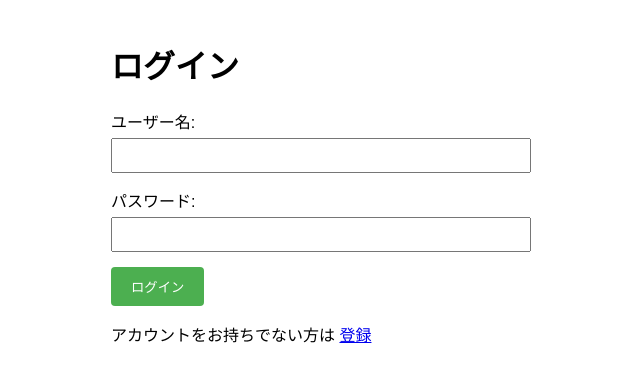
After one commit to masanikusu/crud-sqlite-py, a Flask app: page /login in a window 1280 px wide. The commit adds this page. Shown: the top 382 px of the page, without its empty margins (329-969 px from the left). Run offline with Flask 3, Linux system fonts and the light colour scheme.

Commit message:
add: login-auth/page

```diff
--- a/app.py
+++ b/app.py
@@ -1,21 +1,53 @@
-# app.py
-from flask import Flask, render_template, request, redirect, url_for
+from flask_login import (
+    LoginManager,
+    UserMixin,
+    login_user,
+    login_required,
+    logout_user,
+    current_user,
+)
+from werkzeug.security import generate_password_hash, check_password_hash
+from flask import Flask, render_template, request, redirect, url_for, flash
+
 import sqlite3
 from datetime import datetime, date
 
 app = Flask(__name__)
 
 
+# ユーザークラスの定義
+class User(UserMixin):
+    def __init__(self, id, username, email):
+        self.id = id
+        self.username = username
+        self.email = email
+
+
+# データベース初期化の更新
 def init_db():
     with sqlite3.connect("tasks.db") as conn:
         c = conn.cursor()
-        # カテゴリテーブルを作成
+        # ユーザーテーブルを作成
         c.execute("""
-                  CREATE TABLE IF NOT EXISTS categories
-                  (id INTEGER PRIMARY KEY AUTOINCREMENT,
-                  name TEXT NOT NULL UNIQUE,
-                  color TEXT DEFAULT '#808080')
+            CREATE TABLE IF NOT EXISTS users
+            (id INTEGER PRIMARY KEY AUTOINCREMENT,
+             username TEXT NOT NULL UNIQUE,
+             email TEXT NOT NULL UNIQUE,
+             password_hash TEXT NOT NULL)
         """)
+
+        # カテゴリテーブルにuser_idを追加
+        c.execute("""
+            CREATE TABLE IF NOT EXISTS categories
+            (id INTEGER PRIMARY KEY AUTOINCREMENT,
+             name TEXT NOT NULL,
+             color TEXT DEFAULT '#808080',
+             user_id INTEGER NOT NULL,
+             FOREIGN KEY (user_id) REFERENCES users (id),
+             UNIQUE(name, user_id))
+        """)
+
+        # タスクテーブルにuser_idを追加
         c.execute("""
             CREATE TABLE IF NOT EXISTS tasks
             (id INTEGER PRIMARY KEY AUTOINCREMENT,
@@ -25,12 +57,79 @@ def init_db():
              completed BOOLEAN DEFAULT 0,
              due_date DATE,
              category_id INTEGER,
-             FOREIGN KEY (category_id) REFERENCES categories (id))
+             user_id INTEGER NOT NULL,
+             FOREIGN KEY (category_id) REFERENCES categories (id),
+             FOREIGN KEY (user_id) REFERENCES users (id))
         """)
         conn.commit()
 
 
-# before_first_requestの代わりにwith app.app_contextを使用
+app.secret_key = "your-secret-key-here"  # 本番環境では安全な値に変更してください
+login_manager = LoginManager()
+login_manager.init_app(app)
+login_manager.login_view = "login"
+
+
+@login_manager.user_loader
+def load_user(user_id):
+    with sqlite3.connect("tasks.db") as conn:
+        c = conn.cursor()
+        c.execute("SELECT * FROM users WHERE id = ?", (user_id,))
+        user_data = c.fetchone()
+        if user_data:
+            return User(user_data[0], user_data[1], user_data[2])
+    return None
+
+
+@app.route("/register", methods=["GET", "POST"])
+def register():
+    if request.method == "POST":
+        username = request.form["username"]
+        email = request.form["email"]
+        password = request.form["password"]
+
+        with sqlite3.connect("tasks.db") as conn:
+            c = conn.cursor()
+            try:
+                c.execute(
+                    "INSERT INTO users (username, email, password_hash) VALUES (?, ?, ?)",
+                    (username, email, generate_password_hash(password)),
+                )
+                conn.commit()
+                return redirect(url_for("login"))
+            except sqlite3.IntegrityError:
+                flash("ユーザー名またはメールアドレスが既に使用されています")
+
+    return render_template("register.html")
+
+
+@app.route("/login", methods=["GET", "POST"])
+def login():
+    if request.method == "POST":
+        username = request.form["username"]
+        password = request.form["password"]
+
+        with sqlite3.connect("tasks.db") as conn:
+            c = conn.cursor()
+            c.execute("SELECT * FROM users WHERE username = ?", (username,))
+            user_data = c.fetchone()
+
+            if user_data and check_password_hash(user_data[3], password):
+                user = User(user_data[0], user_data[1], user_data[2])
+                login_user(user)
+                return redirect(url_for("index"))
+            flash("ユーザー名またはパスワードが正しくありません")
+
+    return render_template("login.html")
+
+
+@app.route("/logout")
+@login_required
+def logout():
+    logout_user()
+    return redirect(url_for("login"))
+
+
 with app.app_context():
     init_db()
 
@@ -56,6 +155,7 @@ def list_categories():
 
 
 @app.route("/add_category", methods=["POST"])
+@login_required
 def add_category():
     name = request.form["name"]
     color = request.form["color"]
@@ -63,7 +163,8 @@ def add_category():
         c = conn.cursor()
         try:
             c.execute(
-                "INSERT INTO categories (name, color) VALUES (?, ?)", (name, color)
+                "INSERT INTO categories (name, color, user_id) VALUES (?, ?, ?)",
+                (name, color, current_user.id),
             )
             conn.commit()
         except sqlite3.IntegrityError:
@@ -72,6 +173,7 @@ def add_category():
 
 
 @app.route("/edit_category/<int:id>", methods=["GET", "POST"])
+@login_required
 def edit_category(id):
     if request.method == "POST":
         name = request.form["name"]
@@ -93,6 +195,7 @@ def edit_category(id):
 
 
 @app.route("/delete_category/<int:id>")
+@login_required
 def delete_category(id):
     with sqlite3.connect("tasks.db") as conn:
         c = conn.cursor()
@@ -104,15 +207,20 @@ def delete_category(id):
 
 
 @app.route("/")
+@login_required
 def index():
     with sqlite3.connect("tasks.db") as conn:
         c = conn.cursor()
-        c.execute("""
+        c.execute(
+            """
             SELECT t.*, c.name, c.color
             FROM tasks t
             LEFT JOIN categories c ON t.category_id = c.id
+            WHERE t.user_id = ?
             ORDER BY t.due_date ASC, t.created_at DESC
-        """)
+        """,
+            (current_user.id,),
+        )
         tasks = c.fetchall()
 
     categories = get_categories()
@@ -129,6 +237,7 @@ def index():
 
 
 @app.route("/add_task", methods=["POST"])
+@login_required
 def add_task():
     title = request.form["title"]
     description = request.form["description"]
@@ -139,16 +248,17 @@ def add_task():
         c = conn.cursor()
         c.execute(
             """
-            INSERT INTO tasks (title, description, due_date, category_id)
-            VALUES (?, ?, ?, ?)
+            INSERT INTO tasks (title, description, due_date, category_id, user_id)
+            VALUES (?, ?, ?, ?, ?)
         """,
-            (title, description, due_date, category_id),
+            (title, description, due_date, category_id, current_user.id),
         )
         conn.commit()
     return redirect(url_for("index"))
 
 
 @app.route("/complete_task/<int:id>")
+@login_required
 def complete_task(id):
     with sqlite3.connect("tasks.db") as conn:
         c = conn.cursor()
@@ -158,6 +268,7 @@ def complete_task(id):
 
 
 @app.route("/delete_task/<int:id>")
+@login_required
 def delete_task(id):
     with sqlite3.connect("tasks.db") as conn:
         c = conn.cursor()
@@ -167,6 +278,7 @@ def delete_task(id):
 
 
 @app.route("/edit_task/<int:id>", methods=["GET", "POST"])
+@login_required
 def edit_task(id):
     if request.method == "POST":
         title = request.form["title"]
@@ -179,7 +291,7 @@ def edit_task(id):
             c.execute(
                 """
                 UPDATE tasks
-                SET title = ?, description = ?, due_date = ?, category_id = ?
+                SET title = ?, description = ?, due_date = ?, category_id = ? , user_id = ?
                 WHERE id = ?
             """,
                 (title, description, due_date, category_id, id),
--- a/templates/edit.html
+++ b/templates/edit.html
@@ -96,5 +96,11 @@
                 >
             </div>
         </form>
+        <div class="user-info">
+            {% if current_user.is_authenticated %}
+            <span>{{ current_user.username }}</span>
+            <a href="{{ url_for('logout') }}" class="button">ログアウト</a>
+            {% endif %}
+        </div>
     </body>
 </html>
--- /dev/null
+++ b/templates/login.html
@@ -0,0 +1,62 @@
+<!-- templates/login.html -->
+<!DOCTYPE html>
+<html lang="ja">
+    <head>
+        <meta charset="UTF-8" />
+        <meta name="viewport" content="width=device-width, initial-scale=1.0" />
+        <title>ログイン</title>
+        <style>
+            body {
+                font-family: Arial, sans-serif;
+                max-width: 400px;
+                margin: 0 auto;
+                padding: 20px;
+            }
+            .form-group {
+                margin-bottom: 15px;
+            }
+            input {
+                width: 100%;
+                padding: 8px;
+                margin-top: 5px;
+            }
+            .button {
+                background-color: #4caf50;
+                color: white;
+                padding: 10px 20px;
+                border: none;
+                border-radius: 4px;
+                cursor: pointer;
+            }
+            .flash-message {
+                color: red;
+                margin-bottom: 15px;
+            }
+        </style>
+    </head>
+    <body>
+        <h1>ログイン</h1>
+
+        {% with messages = get_flashed_messages() %} {% if messages %} {% for
+        message in messages %}
+        <div class="flash-message">{{ message }}</div>
+        {% endfor %} {% endif %} {% endwith %}
+
+        <form method="post">
+            <div class="form-group">
+                <label for="username">ユーザー名:</label>
+                <input type="text" id="username" name="username" required />
+            </div>
+            <div class="form-group">
+                <label for="password">パスワード:</label>
+                <input type="password" id="password" name="password" required />
+            </div>
+            <button type="submit" class="button">ログイン</button>
+        </form>
+
+        <p>
+            アカウントをお持ちでない方は
+            <a href="{{ url_for('register') }}">登録</a>
+        </p>
+    </body>
+</html>
```
Also changed, not shown: templates/categories.html (+7 -0 lines), templates/index.html (+7 -0 lines), templates/register.html (added, +41 -0 lines).
